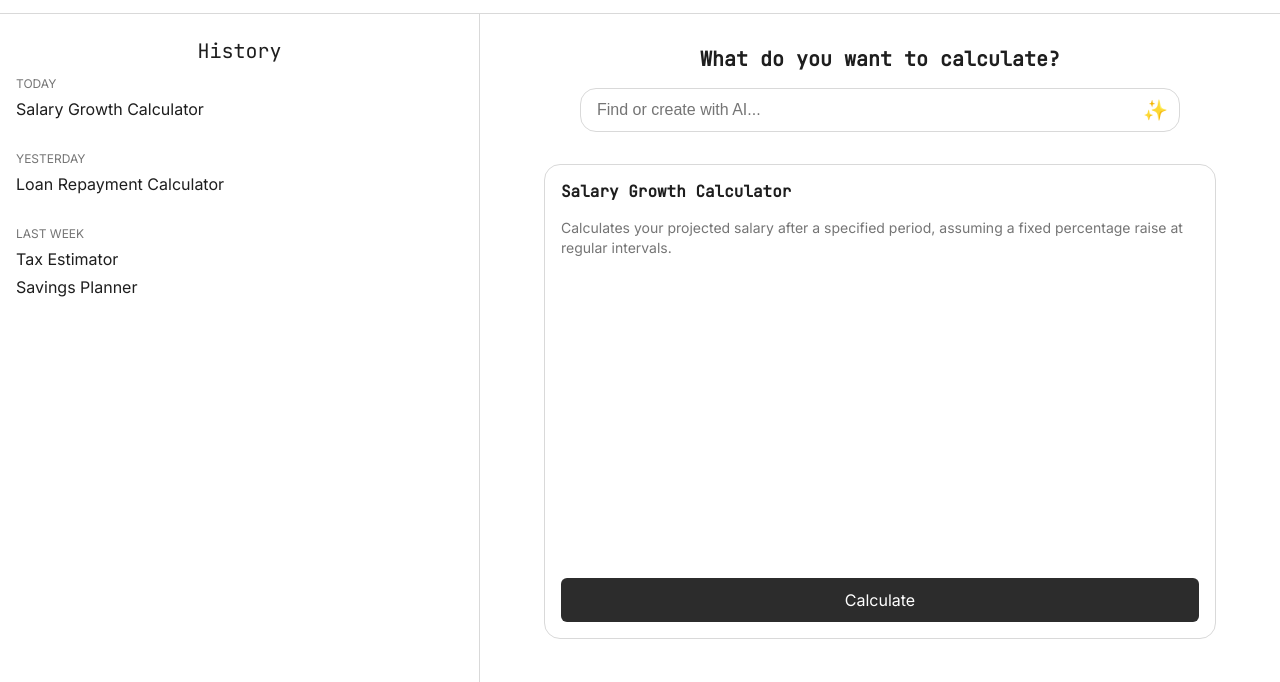
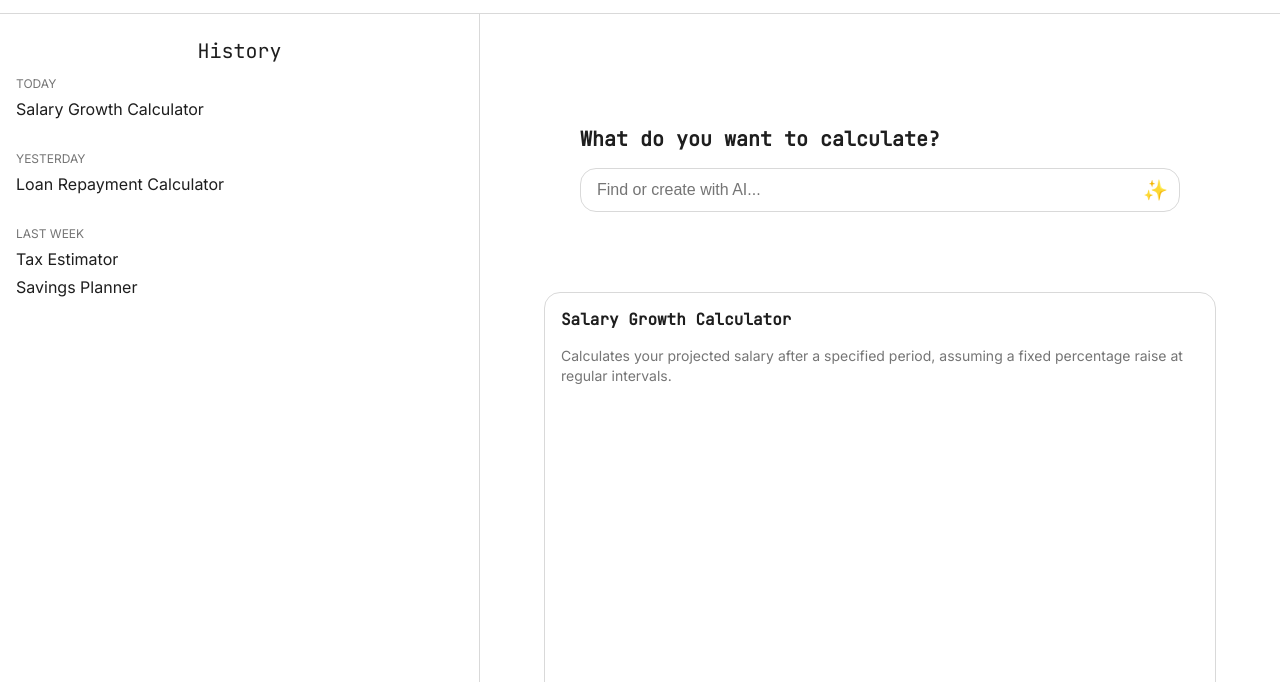
Before and after one commit to devformed/calculatorify, a website with bundled scripts: page frontend/public/dashboard.html in a window 1280 px wide. Shown: the part 50-732 px from the top of the page. Built offline with nearby package versions, Linux system fonts and the light colour scheme.

Commit message:
minor changes

```diff
--- a/frontend/public/dashboard.html
+++ b/frontend/public/dashboard.html
@@ -25,16 +25,18 @@
         <div class="history-header">History</div>
         <div id="historyContainer"></div>
         <div class="account-info">
-        <img src="https://placehold.co/32x32" alt="User Avatar" />
+            <img src="https://placehold.co/32x32" alt="User Avatar"/>
             <span>John Doe</span>
         </div>
     </aside>
     <div id="sidebarResizer" class="sidebar-resizer"></div>
     <main id="mainContent" class="dashboard-main">
+        <div class="ai-group">
             <h1 class="dashboard-title">What do you want to calculate?</h1>
             <div class="ai-input-group">
-        <input type="text" id="aiPromptInput" placeholder="Find or create with AI..." />
+                <input type="text" id="aiPromptInput" placeholder="Find or create with AI..."/>
                 <button type="button" id="aiSubmit" class="ai-submit">✨</button>
+            </div>
         </div>
         <div id="cardsContainer" class="dashboard-cards"></div>
     </main>
--- a/frontend/src/scss/_dashboard.scss
+++ b/frontend/src/scss/_dashboard.scss
@@ -139,15 +139,20 @@
 }
 .dashboard-main {
   @extend .flex-center;
+  justify-content: flex-start;
   padding: 6rem 4rem 2rem;
   margin-left: 480px;
   flex-direction: column;
 
+    .ai-group {
+      margin-top: 10vh;
+      margin-bottom: 10vh;
+      width: 100%;
+      max-width: 600px;
+    }
+
     .ai-input-group {
       position: relative;
-      width: 100%;
-      max-width: 600px;
-      margin-bottom: 2rem;
 
       input {
         width: 100%;
```
Lines whose indentation alone changed are shown as unchanged.
